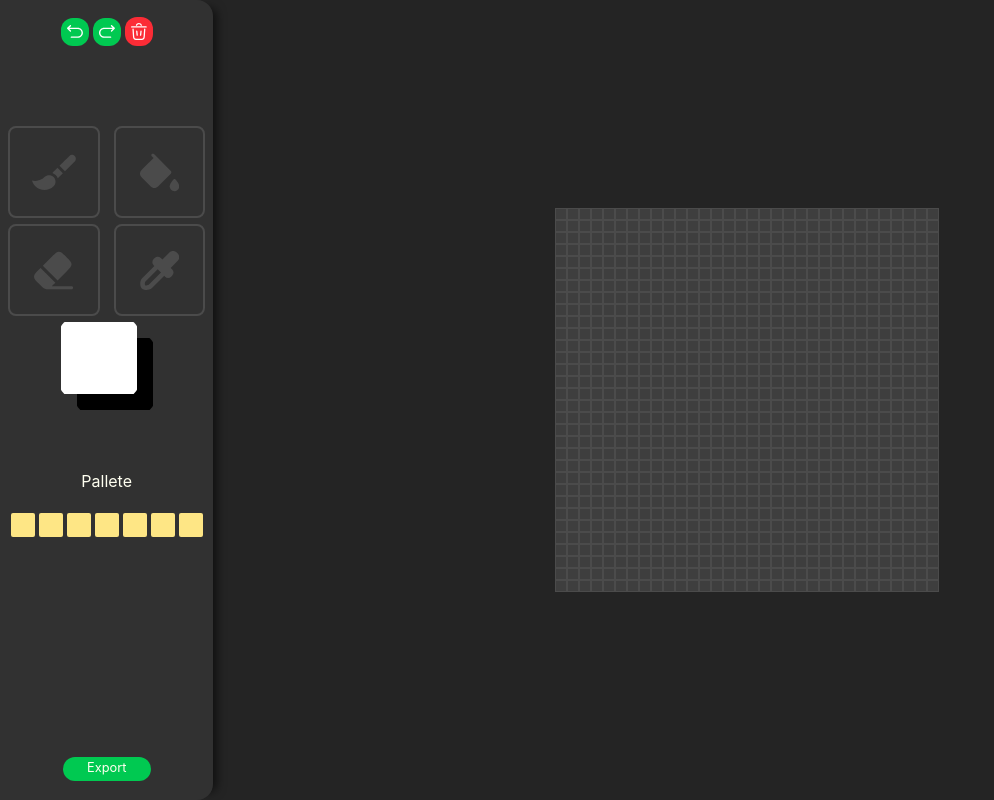
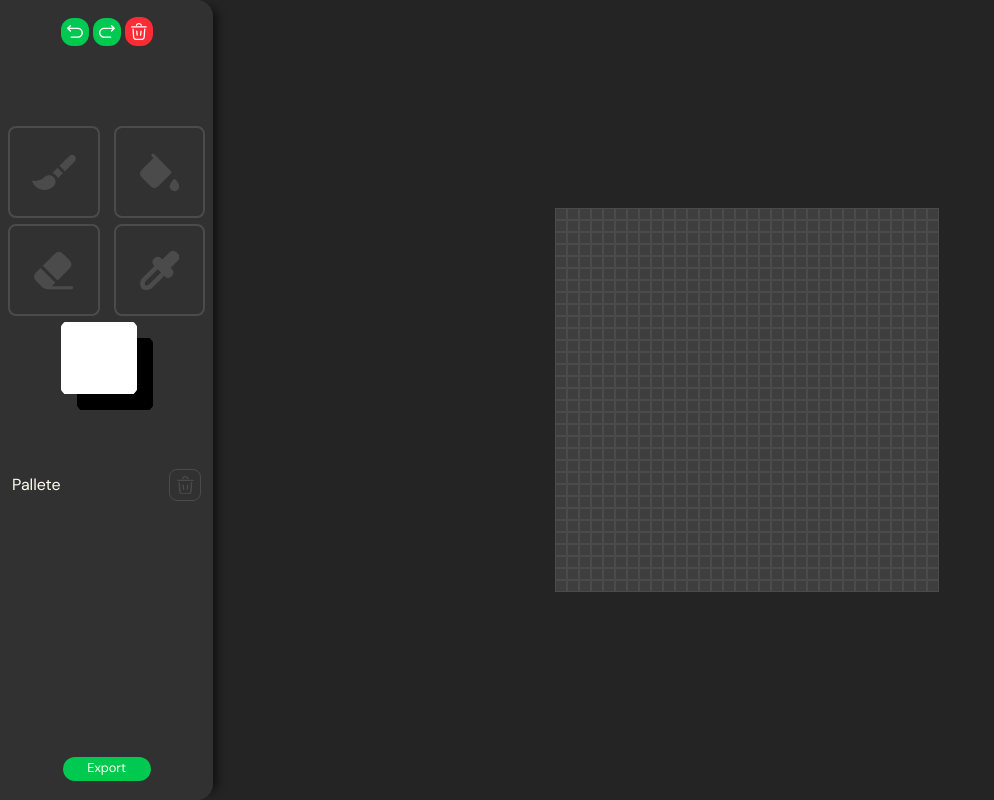
Before and after one commit to tanojimo/Pixelated, a React (Vite) app: page / in a window 1280 px wide. Shown: the whole page, without its empty margins (0-994 px from the left). Built offline with nearby package versions, Linux system fonts and the light colour scheme.

Commit message:
Coded the color palette section. Colors can be added by right clicking the color picker and can be deleted by dragging the palette colors to the trash bin symbol

```diff
--- a/index.html
+++ b/index.html
@@ -3,6 +3,12 @@
   <head>
     <meta charset="UTF-8" />
     <link rel="icon" type="image/svg+xml" href="/favicon.svg" />
+    <link rel="preconnect" href="https://fonts.googleapis.com" />
+    <link rel="preconnect" href="https://fonts.gstatic.com" crossorigin />
+    <link
+      href="https://fonts.googleapis.com/css2?family=DM+Sans:ital,opsz,wght@0,9..40,100..1000;1,9..40,100..1000&display=swap"
+      rel="stylesheet"
+    />
     <meta name="viewport" content="width=device-width, initial-scale=1.0" />
     <title>pixelated</title>
   </head>
--- a/src/App.jsx
+++ b/src/App.jsx
@@ -15,6 +15,13 @@ const App = () => {
   const [scale, setScale] = useState(1);
   const [historyIndex, setHistoryIndex] = useState(0);
   const [history, setHistory] = useState([initialCanvas]);
+  const [palette, setPalette] = useState([]);
+  const [contextMenu, setContextMenu] = useState({
+    visible: false,
+    x: 0,
+    y: 0,
+    color: null,
+  });
   const [canvas, setCanvas] = useState(initialCanvas);
   useEffect(() => {
     const canvas = canvasRef.current;
@@ -36,22 +43,37 @@ const App = () => {
     };
   }, []);
 
-  // useEffect(() => {
-  //   const picker = new iro.ColorPicker(pickerRef.current, {
-  //     width: 100,
-  //     color: selectedColorLeft,
-  //   });
-
-  //   picker.on("color:change", (color) => {
-  //     setSelectedColorLeft(color.hexString);
-  //   });
-  //   return () => {
-  //     pickerRef.current.innerHTML = "";
-  //   };
-  // }, []);
-
   return (
-    <div className="w-screen min-h-screen grid grid-cols-12">
+    <div
+      className="w-screen min-h-screen grid grid-cols-12"
+      onClick={() => {
+        setContextMenu((prev) => ({ ...prev, visible: false, color: null }));
+      }}
+    >
+      {contextMenu.visible && (
+        <div
+          className="fixed bg-bl400 w-30 h-10 rounded-xl text-sm cursor-pointer flex items-center select-none z-20 overflow-hidden"
+          style={{ left: contextMenu.x, top: contextMenu.y }}
+          onClick={(e) => e.stopPropagation()}
+        >
+          <div
+            className="hover:bg-bl300 w-full h-[80%] active:bg-bl400 flex justify-center items-center duration-75"
+            onClick={() => {
+              const color = contextMenu.color;
+              setContextMenu((prev) => ({
+                ...prev,
+                visible: false,
+                color: null,
+              }));
+              if (!palette.includes(color)) {
+                setPalette((prev) => [...prev, color]);
+              }
+            }}
+          >
+            <p>Add to Pallete</p>
+          </div>
+        </div>
+      )}
       <Tools
         selected={selected}
         setSelected={setSelected}
@@ -65,6 +87,9 @@ const App = () => {
         historyIndex={historyIndex}
         history={history}
         gridVal={gridVal}
+        setContextMenu={setContextMenu}
+        palette={palette}
+        setPalette={setPalette}
       />
       <Canvas
         canvas={canvas}
--- a/src/components/Canvas.jsx
+++ b/src/components/Canvas.jsx
@@ -80,7 +80,7 @@ const Canvas = ({
     }
   };
   return (
-    <div className="col-span-10 w-full h-full flex justify-center items-center">
+    <div className="col-span-10 w-full h-full flex gap-4 justify-center items-center">
       <div
         ref={canvasRef}
         onDragStart={(e) => e.preventDefault()}
--- a/src/components/Tools.jsx
+++ b/src/components/Tools.jsx
@@ -1,4 +1,4 @@
-import { useEffect } from "react";
+import { useEffect, useRef, useState } from "react";
 import Brush from "./svg/brush";
 import Bucket from "./svg/bucket";
 import Eraser from "./svg/eraser";
@@ -15,7 +15,12 @@ const Tools = ({
   historyIndex,
   setHistoryIndex,
   history,
+  setContextMenu,
+  palette,
+  setPalette,
 }) => {
+  const [entered, setEntered] = useState(false);
+  const dragCounter = useRef(0);
   const undo = () => {
     setHistoryIndex((prev) => Math.max(0, prev - 1));
   };
@@ -48,7 +53,7 @@ const Tools = ({
     }
 
     return () => {};
-  }, [historyIndex, history]);
+  }, [historyIndex, history, setCanvas]);
 
   return (
     <div className="col-span-2 w-full h-full bg-bl400 rounded-r-2xl gap-1 grid grid-rows-12 z-10 tool">
@@ -153,6 +158,15 @@ const Tools = ({
               value={selectedColorLeft}
               className="absolute top-0 left-0 w-5/6 h-5/6 rounded-2xl z-10"
               onChange={(e) => setSelectedColorLeft(e.target.value)}
+              onContextMenu={(e) => {
+                e.preventDefault();
+                setContextMenu({
+                  visible: true,
+                  x: e.clientX,
+                  y: e.clientY,
+                  color: selectedColorLeft,
+                });
+              }}
             />
             <input
               type="color"
@@ -161,6 +175,15 @@ const Tools = ({
               value={selectedColorRight}
               className="absolute bottom-0 right-0 w-5/6 h-5/6 rounded-2xl"
               onChange={(e) => setSelectedColorRight(e.target.value)}
+              onContextMenu={(e) => {
+                e.preventDefault();
+                setContextMenu({
+                  visible: true,
+                  x: e.clientX,
+                  y: e.clientY,
+                  color: selectedColorLeft,
+                });
+              }}
             />
           </div>
         </div>
@@ -169,15 +192,89 @@ const Tools = ({
       {/* Color Palletes */}
 
       <div className="w-full h-full row-span-4 flex flex-col gap-5 px-2 items-center">
-        <p>Pallete</p>
+        <div className="w-full px-1 flex flex-row justify-between items-center gap-2">
+          <p>Pallete</p>
+          <div
+            className={`w-8 h-8 border-bl200 border-[1.5px] rounded-lg flex justify-center items-center ${entered && "bg-red-500"}`}
+            onDragEnter={(e) => {
+              e.preventDefault();
+              dragCounter.current++;
+              if (dragCounter.current == 1) {
+                console.log("Entered");
+                setEntered(true);
+              }
+            }}
+            onDragLeave={() => {
+              dragCounter.current--;
+
+              if (dragCounter.current == 0) {
+                console.log("Left");
+                setEntered(false);
+              }
+            }}
+            onDragOver={(e) => e.preventDefault()}
+            onDrop={(e) => {
+              e.preventDefault();
+              dragCounter.current = 0;
+              console.log("Dropped");
+              setEntered(false);
+              const color = e.dataTransfer.getData("text/plain");
+              setPalette((prev) => prev.filter((e) => e != color));
+            }}
+          >
+            <svg
+              width="17"
+              viewBox="0 0 32 35"
+              fill="none"
+              xmlns="http://www.w3.org/2000/svg"
+              className={`text-bl200 ${entered && "text-white"}`}
+            >
+              <path
+                d="M15.7929 2.56096C14.1223 2.56096 12.6977 3.62808 12.1698 5.12181C11.9341 5.78858 11.2025 6.13807 10.5358 5.90239C9.86898 5.66671 9.51951 4.93515 9.75519 4.26839C10.6335 1.78344 13.0033 0 15.7929 0C18.5826 0 20.9524 1.78344 21.8308 4.26839C22.0664 4.93515 21.7169 5.66671 21.0502 5.90239C20.3833 6.13807 19.6518 5.78858 19.4161 5.12181C18.8882 3.62808 17.4635 2.56096 15.7929 2.56096Z"
+                fill="currentColor"
+              />
+              <path
+                d="M0 8.10861C0 7.40142 0.573297 6.82812 1.28048 6.82812H30.3049C31.0121 6.82812 31.5854 7.40142 31.5854 8.10861C31.5854 8.81579 31.0121 9.38909 30.3049 9.38909H1.28048C0.573297 9.38909 0 8.81579 0 8.10861Z"
+                fill="currentColor"
+              />
+              <path
+                d="M5.40387 12.2911C5.35683 11.5854 4.74667 11.0516 4.04106 11.0986C3.33543 11.1456 2.80154 11.7558 2.84859 12.4614L3.63984 24.3301C3.7858 26.5203 3.90371 28.2892 4.18024 29.6774C4.46775 31.1206 4.95676 32.3261 5.9668 33.271C6.97683 34.216 8.21215 34.6237 9.6713 34.8145C11.0748 34.9981 12.8478 34.9981 15.0427 34.9981H16.5431C18.738 34.9981 20.5109 34.9981 21.9144 34.8145C23.3735 34.6237 24.6089 34.216 25.6189 33.271C26.629 32.3261 27.118 31.1206 27.4055 29.6774C27.6819 28.2892 27.7999 26.5203 27.9458 24.3301L28.7372 12.4614C28.7841 11.7558 28.2503 11.1456 27.5446 11.0986C26.839 11.0516 26.2288 11.5854 26.1818 12.2911L25.3965 24.0699C25.2432 26.3712 25.1337 27.9723 24.8939 29.177C24.661 30.3457 24.3361 30.9642 23.8693 31.4009C23.4025 31.8375 22.7636 32.1207 21.5822 32.2753C20.3642 32.4345 18.7593 32.4371 16.4531 32.4371H15.1327C12.8264 32.4371 11.2215 32.4345 10.0035 32.2753C8.82202 32.1207 8.18321 31.8375 7.7164 31.4009C7.2496 30.9642 6.92465 30.3457 6.69186 29.177C6.45186 27.9723 6.34255 26.3712 6.18914 24.0699L5.40387 12.2911Z"
+                fill="currentColor"
+              />
+              <path
+                d="M11.3973 15.3717C12.101 15.3013 12.7284 15.8147 12.7989 16.5185L13.6526 25.055C13.7229 25.7586 13.2095 26.3862 12.5058 26.4566C11.8021 26.5269 11.1746 26.0135 11.1042 25.3098L10.2506 16.7732C10.1802 16.0696 10.6936 15.442 11.3973 15.3717Z"
+                fill="currentColor"
+              />
+              <path
+                d="M21.3362 16.7732C21.4065 16.0696 20.8931 15.442 20.1894 15.3717C19.4858 15.3013 18.8582 15.8147 18.7878 16.5185L17.9342 25.055C17.8638 25.7586 18.3772 26.3862 19.081 26.4566C19.7846 26.5269 20.412 26.0135 20.4825 25.3098L21.3362 16.7732Z"
+                fill="currentColor"
+              />
+            </svg>
+          </div>
+        </div>
         <div className="w-full h-full flex gap-1 justify-center flex-wrap content-start">
-          <div className="bg-amber-200 w-6 h-6 rounded-xs"></div>
-          <div className="bg-amber-200 w-6 h-6 rounded-xs"></div>
-          <div className="bg-amber-200 w-6 h-6 rounded-xs"></div>
-          <div className="bg-amber-200 w-6 h-6 rounded-xs"></div>
-          <div className="bg-amber-200 w-6 h-6 rounded-xs"></div>
-          <div className="bg-amber-200 w-6 h-6 rounded-xs"></div>
-          <div className="bg-amber-200 w-6 h-6 rounded-xs"></div>
+          {palette.map((val) => (
+            <div
+              className="w-6 h-6 rounded-xs"
+              style={{ backgroundColor: val }}
+              draggable={true}
+              onDragStart={(e) => {
+                e.dataTransfer.setData("text/plain", val);
+              }}
+              onContextMenu={(e) => {
+                e.preventDefault();
+                if (e.button == 2) {
+                  setSelectedColorRight(val);
+                }
+              }}
+              onClick={(e) => {
+                e.preventDefault();
+                if (e.button == 0) {
+                  setSelectedColorLeft(val);
+                }
+              }}
+            ></div>
+          ))}
         </div>
       </div>
 
--- a/src/index.css
+++ b/src/index.css
@@ -7,6 +7,13 @@
   --color-bl400: #313131;
   --color-bl500: #242424;
   --color-text: #fffff0;
+}
+
+* {
+  font-family: "DM Sans", sans-serif;
+  font-optical-sizing: auto;
+  font-weight: <weight>;
+  font-style: normal;
 }
 
 body {
```
